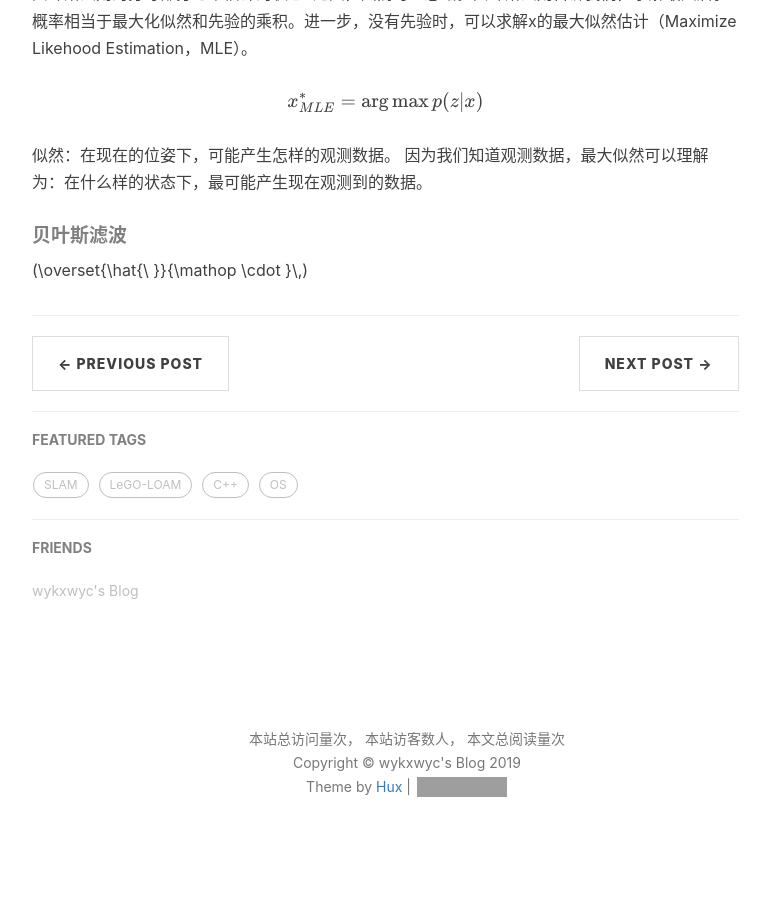
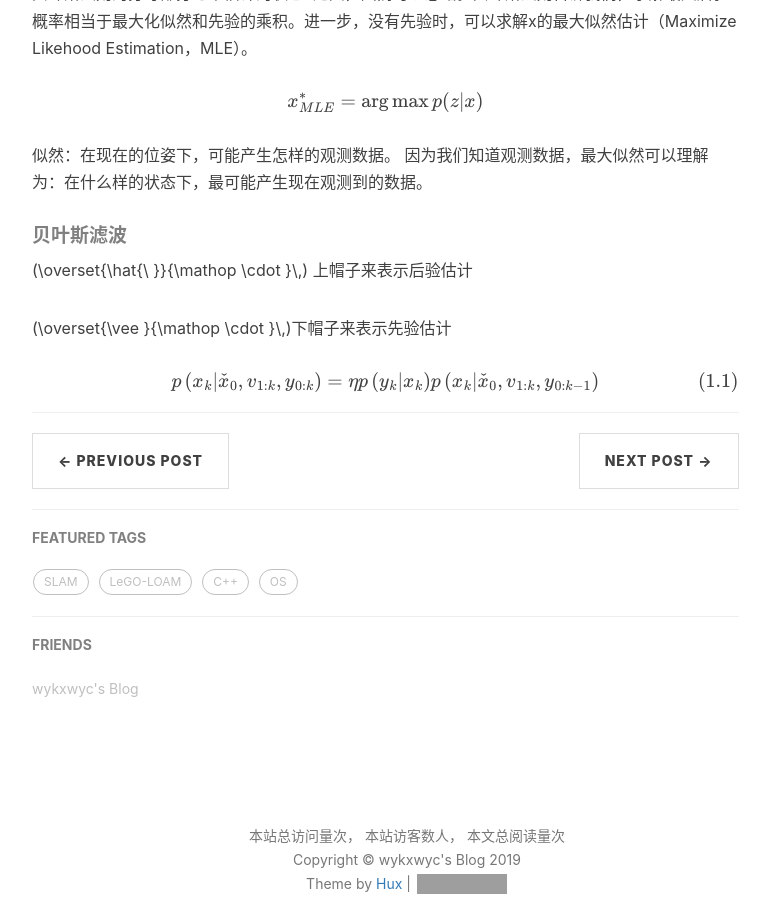
Before and after one commit to wykxwyc/wykxwyc.github.io, a Jekyll site: the page built from _posts/2019-04-03-Summary-of-Filters.markdown, in a window 1280 px wide and 900 px high, scrolled down 2568 px. Shown: the whole window, without its empty margins (233-1003 px from the left). Built offline with Jekyll 4.4.1, drawn with Linux system fonts in a browser that asks for light colours; formulas are drawn with MathJax 3; comment, search, counter and statistics services are not loaded; grey boxes are pictures that could not be loaded.

Commit message:
modify post

```diff
--- a/_posts/2019-04-03-Summary-of-Filters.markdown
+++ b/_posts/2019-04-03-Summary-of-Filters.markdown
@@ -99,4 +99,10 @@ $$
 因为我们知道观测数据，最大似然可以理解为：在什么样的状态下，最可能产生现在观测到的数据。
 
 ##### 贝叶斯滤波
-(\overset{\hat{\ }}{\mathop \cdot }\,)
+(\overset{\hat{\ }}{\mathop \cdot }\,) 上帽子来表示后验估计
+
+(\overset{\vee }{\mathop \cdot }\,)下帽子来表示先验估计
+
+$$
+p\left(x_{k} | \check{x}_{0}, v_{1:k}, y_{0:k}\right)=\eta p\left(y_{k} | x_{k}\right) p\left(x_{k} | \check{x}_{0}, v_{1:k}, y_{0:k-1}\right) \tag{1.1}
+$$
```
